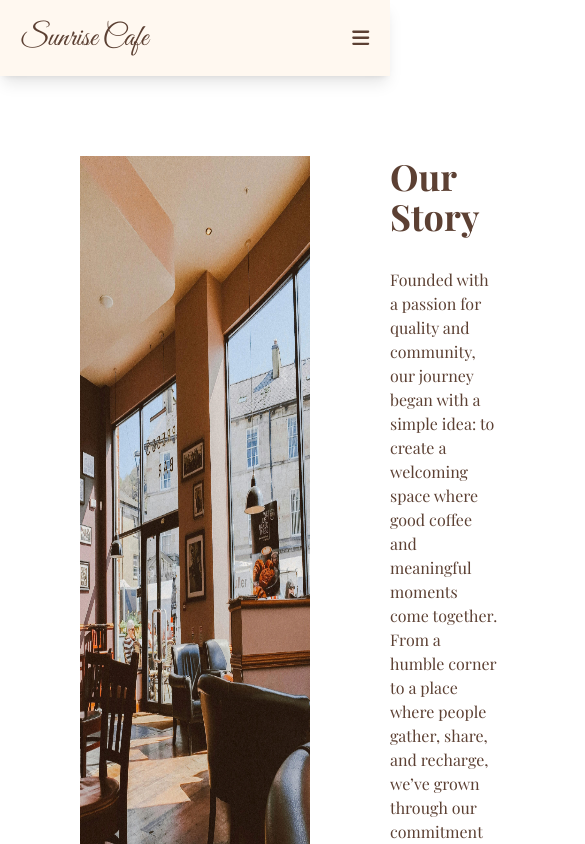
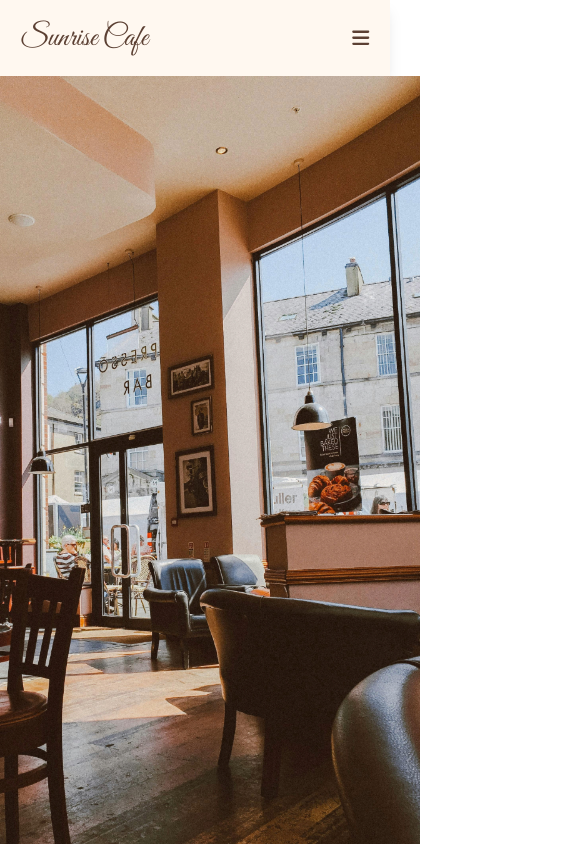
Before and after one commit to zhenkaiwong/sunrise-cafe-demo, a Next.js app: page /about-us in a window 390 px wide. Shown: the top 844 px of the page, 585 px wide, since content can reach past the window. Built offline with nearby package versions, Linux system fonts and the light colour scheme; a web font is replaced by a local one.

Commit message:
Fix about us page and other minor responsive UI

```diff
--- a/src/app/about-us/page.tsx
+++ b/src/app/about-us/page.tsx
@@ -4,12 +4,11 @@ import Image, { StaticImageData } from "next/image";
 import storyImage from "@/../public/story.jpg";
 import baristaImage from "@/../public/basista.jpg";
 import findUsImage from "@/../public/find-us.jpg";
-import { inquiryFormAction } from "@/lib/inquiryFormAction";
 import InquiryForm from "@/ui/InquiryForm";
 
 export default function AboutUsPage() {
   return (
-    <div className="my-20 mx-20">
+    <div className="sm:mt-10 md:m-10 lg:m-20 2xl:flex 2xl:justify-center">
       <AboutUs />
     </div>
   );
@@ -17,7 +16,7 @@ export default function AboutUsPage() {
 
 export function AboutUs() {
   return (
-    <div className="flex flex-col gap-20">
+    <div className="flex max-w-[1536px] flex-col gap-20">
       <Section
         title="Our Story"
         image={storyImage}
@@ -59,10 +58,10 @@ export function AboutUs() {
 function WhereWeAre() {
   return (
     <div className="flex flex-col items-center gap-10">
-      <h1 className="text-6xl">Our location</h1>
+      <h1 className="text-5xl font-bold lg:text-6xl">Our Location</h1>
       <iframe
         src="https://www.google.com/maps/embed?pb=!1m18!1m12!1m3!1d3984.1138041222466!2d101.66164057691772!3d3.0642361969115064!2m3!1f0!2f0!3f0!3m2!1i1024!2i768!4f13.1!3m3!1m2!1s0x31cc4b07b7a2e615%3A0xe789f4d85e36bd87!2sCasa%20Green!5e0!3m2!1sen!2smy!4v1745926619751!5m2!1sen!2smy"
-        className="border-0 w-full h-120"
+        className="h-120 w-full border-0 p-5 md:p-0"
         allowFullScreen={false}
         loading="lazy"
         referrerPolicy="no-referrer-when-downgrade"
@@ -84,13 +83,19 @@ function Section(props: {
 }) {
   return (
     <div
-      className={`pb-16 flex justify-between gap-20 ${
-        props.reverse ? "flex-row-reverse" : "flex-row"
+      className={`flex items-center gap-20 pb-4 md:justify-between lg:pb-16 ${
+        props.reverse ? "flex-col md:flex-row-reverse" : "flex-col md:flex-row"
       }`}
     >
-      <Image src={props.image} alt={props.imageAlt} width={450} height={800} />
-      <div>
-        <h1 className="text-4xl pb-8">
+      <Image
+        src={props.image}
+        alt={props.imageAlt}
+        width={450}
+        height={800}
+        className="max-w-[450px] flex-1"
+      />
+      <div className="flex-1 p-10 md:p-0">
+        <h1 className="pb-8 text-4xl">
           <strong>{props.title}</strong>
         </h1>
         <p>{props.children}</p>
--- a/src/app/layout.tsx
+++ b/src/app/layout.tsx
@@ -41,7 +41,7 @@ export default function RootLayout({
         className={`${playfairDisplay.className} text-[#5C4033] antialiased`}
       >
         <LayoutHeader />
-        <div className="min-h-screen pb-[5vw]">
+        <div className="min-h-screen pb-[10vh]">
           <Toaster />
           {children}
         </div>
@@ -96,19 +96,18 @@ function Footer() {
     );
   }
 
-  const baseStyles = "flex bg-[#5C4033] text-[#F5F5F5]";
   return (
-    <>
-      <footer className={`${baseStyles} flex-col gap-10 p-10 lg:hidden`}>
+    <footer className="flex justify-center bg-[#5C4033] text-[#F5F5F5]">
+      <div className="flex flex-col gap-10 p-10 lg:hidden">
         <Links />
         <SocialMediaLinks />
         <ContactInfo />
-      </footer>
-      <footer className={`${baseStyles} hidden flex-row px-8 py-8 lg:flex`}>
+      </div>
+      <div className="hidden w-full max-w-[1536px] flex-row justify-around px-8 py-8 lg:flex">
         <ContactInfo />
         <Links />
         <SocialMediaLinks />
-      </footer>
-    </>
+      </div>
+    </footer>
   );
 }
--- a/src/ui/InquiryForm.tsx
+++ b/src/ui/InquiryForm.tsx
@@ -58,17 +58,17 @@ export default function InquiryForm() {
 
     if (!response.success) {
       toast.error(
-        "Uh oh. The form service seems down. Please report this to us via email. Thanks!"
+        "Uh oh. The form service seems down. Please report this to us via email. Thanks!",
       );
       console.error(
-        `${new Date().getUTCDate()}: Form submission to server failed.`
+        `${new Date().getUTCDate()}: Form submission to server failed.`,
       );
 
       return;
     }
 
     toast.custom(
-      <div className="p-5 text-lg bg-[#FFF8F0] flex gap-5 items-center">
+      <div className="flex items-center gap-5 bg-[#FFF8F0] p-5 text-lg">
         <div>
           <p className="text-2xl">😊</p>
         </div>
@@ -76,14 +76,14 @@ export default function InquiryForm() {
           <p>Thank you for your inquiry</p>
           <p>We will reach out to you by email soon</p>
         </div>
-      </div>
+      </div>,
     );
   };
   return (
     <div className="flex flex-col items-center gap-10">
-      <h1 className="text-6xl">Contact Us</h1>
-      <form className="flex flex-col gap-5" action={onFormSubmit}>
-        <div className="flex gap-20">
+      <h1 className="text-5xl font-bold lg:text-6xl">Contact Us</h1>
+      <form className="flex w-full flex-col gap-5 p-5" action={onFormSubmit}>
+        <div className="flex flex-col gap-5 md:flex-row xl:gap-20">
           <InputField
             type="text"
             name="username"
@@ -108,7 +108,7 @@ export default function InquiryForm() {
             <button
               type="submit"
               disabled={recaptcha == null}
-              className="bg-[#5C4033] border-[#5C4033] border-2 text-white p-3 hover:cursor-pointer hover:bg-white hover:text-[#5C4033] delay-100 disabled:bg-gray-500 disabled:border-gray-500 disabled:hover:text-white disabled:hover:cursor-not-allowed"
+              className="w-full border-2 border-[#5C4033] bg-[#5C4033] p-3 text-white delay-100 hover:cursor-pointer hover:bg-white hover:text-[#5C4033] disabled:border-gray-500 disabled:bg-gray-500 disabled:hover:cursor-not-allowed disabled:hover:text-white lg:w-auto"
             >
               Send your inquiry
             </button>
@@ -135,13 +135,13 @@ type InputFieldProps = {
 
 function InputFieldWrapper(props: InputFieldWrapperProps) {
   return (
-    <div>
-      <label htmlFor={props.name} className="block mb-1">
+    <div className="flex-1">
+      <label htmlFor={props.name} className="mb-1 block">
         {props.label}
       </label>
       {props.children}
       {props.errorMessage && (
-        <p className="text-red-500 text-xs">{props.errorMessage}</p>
+        <p className="text-xs text-red-500">{props.errorMessage}</p>
       )}
     </div>
   );
@@ -154,7 +154,7 @@ function InputField(props: InputFieldProps) {
         type={props.type}
         name={props.name}
         id={props.name}
-        className="border-2 w-lg p-2"
+        className="w-full border-2 p-2"
         required
       />
     </InputFieldWrapper>
--- a/src/ui/Suggestion.tsx
+++ b/src/ui/Suggestion.tsx
@@ -33,7 +33,7 @@ export default function Suggestions(props: Props) {
       <h1 className="px-10 pt-10 text-4xl">
         {props.label ?? "Other products"}
       </h1>
-      <div className="flex flex-col gap-10 overflow-scroll pt-[50px] pb-[100px] sm:flex-row sm:gap-0">
+      <div className="flex flex-col gap-10 overflow-scroll pt-[50px] pb-[50px] sm:flex-row sm:gap-0 sm:pb-[100px]">
         {suggestions.map((suggestion, index) => (
           <Suggestion
             {...suggestion}
```
